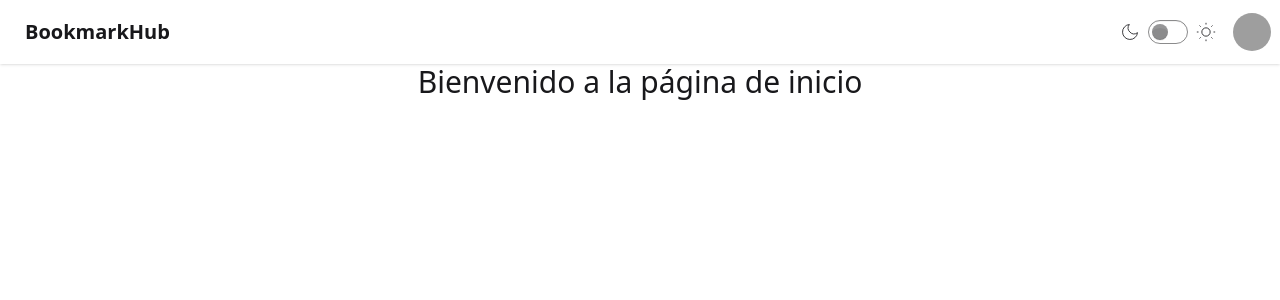
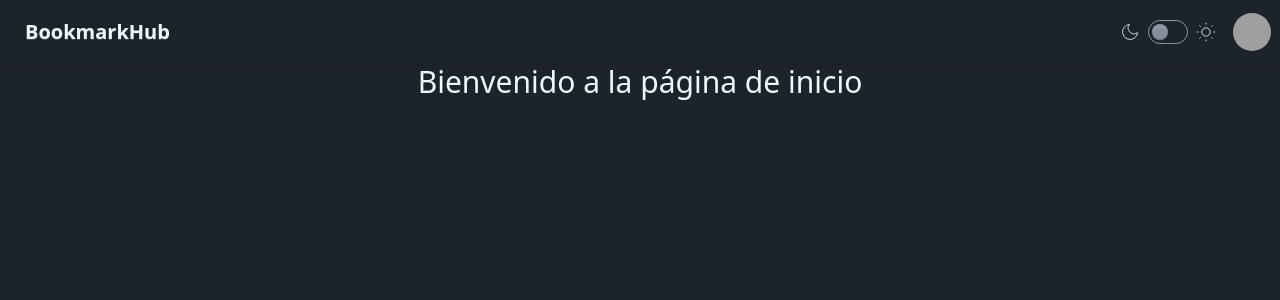
Before and after one commit to mazax28/bookmark-manager, a React (Vite) app: page /home in a window 1280 px wide. Shown: the top 300 px of the page. Built offline with nearby package versions, Linux system fonts and the light colour scheme; grey boxes are pictures that could not be loaded.

Commit message:
feat: integrate theme management and add BookmarkPage route in App component

```diff
--- a/src/App.jsx
+++ b/src/App.jsx
@@ -6,10 +6,15 @@ import ProtectedRoute from "./components/ProtectedRoute"
 import { Toaster } from "react-hot-toast"
 import { ReactQueryDevtools } from '@tanstack/react-query-devtools'
 import { Routes, Route } from "react-router-dom"
+import BookmarkPage from "./pages/BookmarkPage"
+import { useThemeStore } from "./store/themeStore"
+
 
 function App() {
+  const {theme} = useThemeStore()
+
   return (
-    <div className="min-h-screen">
+    <div className="min-h-screen" data-theme={theme}>
       <Navbar />
       <Routes>
         <Route path="/auth" element={<AuthPage />} />
@@ -21,6 +26,7 @@ function App() {
         <Route path="/home" element={
             <HomePage />
         } />
+        <Route path="/bookmarks" element={<BookmarkPage />} />
 
       </Routes>
       <Toaster />
```
